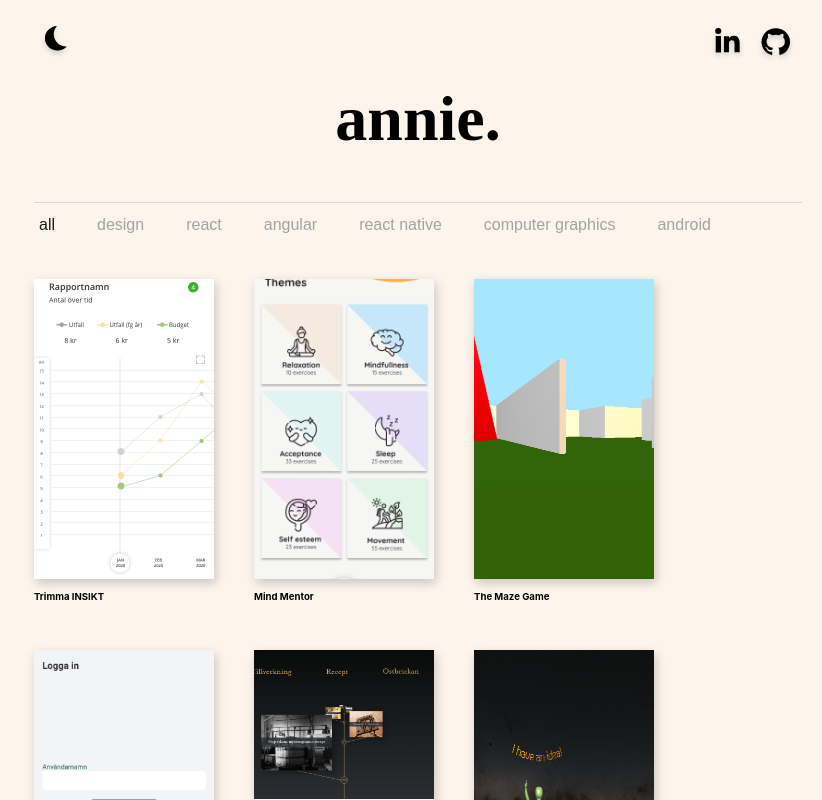
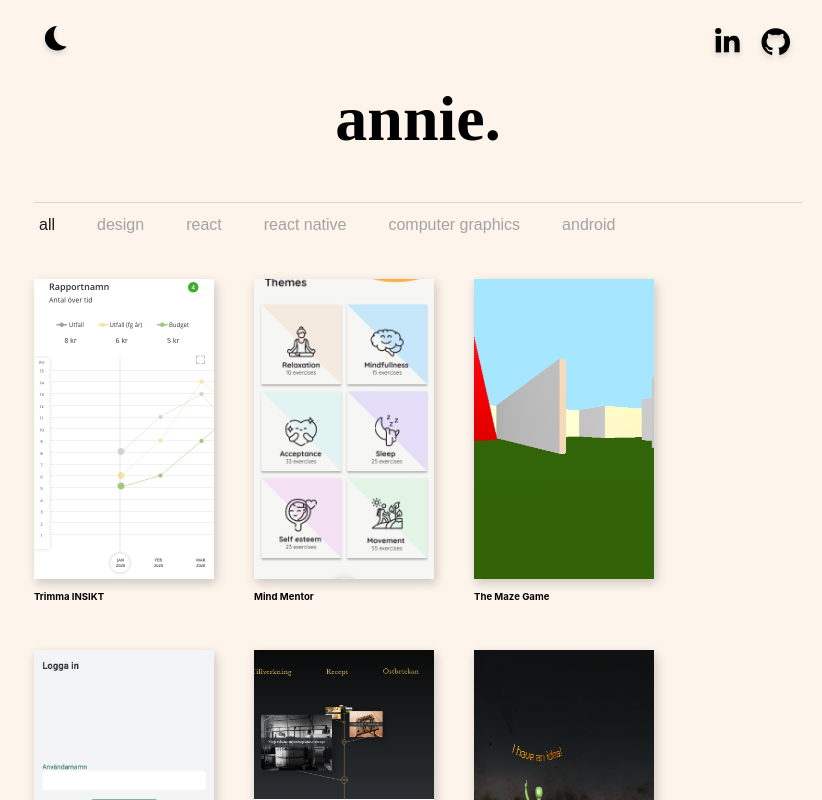
Before and after one commit to anniebjurman/portfolio, a React (Create React App) app: page / in a window 1280 px wide. Shown: the top 800 px of the page, without its empty margins (222-1044 px from the left). Built offline with nearby package versions, Linux system fonts and the light colour scheme; a web font is replaced by a local one.

Commit message:
add github pages config

```diff
--- a/package.json
+++ b/package.json
@@ -1,6 +1,7 @@
 {
   "name": "portfolio_vt23_2.0",
   "version": "0.1.0",
+  "homepage": "https://anniebjurman.github.io/anniebjurman.github.io",
   "private": true,
   "dependencies": {
     "@testing-library/jest-dom": "^5.16.5",
@@ -20,6 +21,8 @@
   },
   "scripts": {
     "start": "react-scripts start",
+    "predeploy" : "npm run build",
+    "deploy" : "gh-pages -d build",
     "build": "react-scripts build",
     "test": "react-scripts test",
     "eject": "react-scripts eject"
@@ -41,5 +44,8 @@
       "last 1 firefox version",
       "last 1 safari version"
     ]
+  },
+  "devDependencies": {
+    "gh-pages": "^6.0.0"
   }
 }
--- a/src/components/Filter.tsx
+++ b/src/components/Filter.tsx
@@ -42,14 +42,14 @@ function Filter(props: any) {
                         >
                                 react
                         </motion.button>
-                        <motion.button
+                        {/* <motion.button
                                 className={props.activeFilter === FilterCategories.ANGULAR ? "active" : ''}
                                 onClick={() => props.setActiveFilter(FilterCategories.ANGULAR)}
                                 whileHover={{ scale: 1.1 }}
                                 transition={{ type: "spring", stiffness: 300, damping: 10 }}
                         >
                                 angular
-                        </motion.button>
+                        </motion.button> */}
                         <motion.button
                                 className={props.activeFilter === FilterCategories.REACT_NATIVE ? "active" : ''}
                                 onClick={() => props.setActiveFilter(FilterCategories.REACT_NATIVE)}
```
Also changed, not shown: 1 other file (tests, documents, lock files or other folders).
